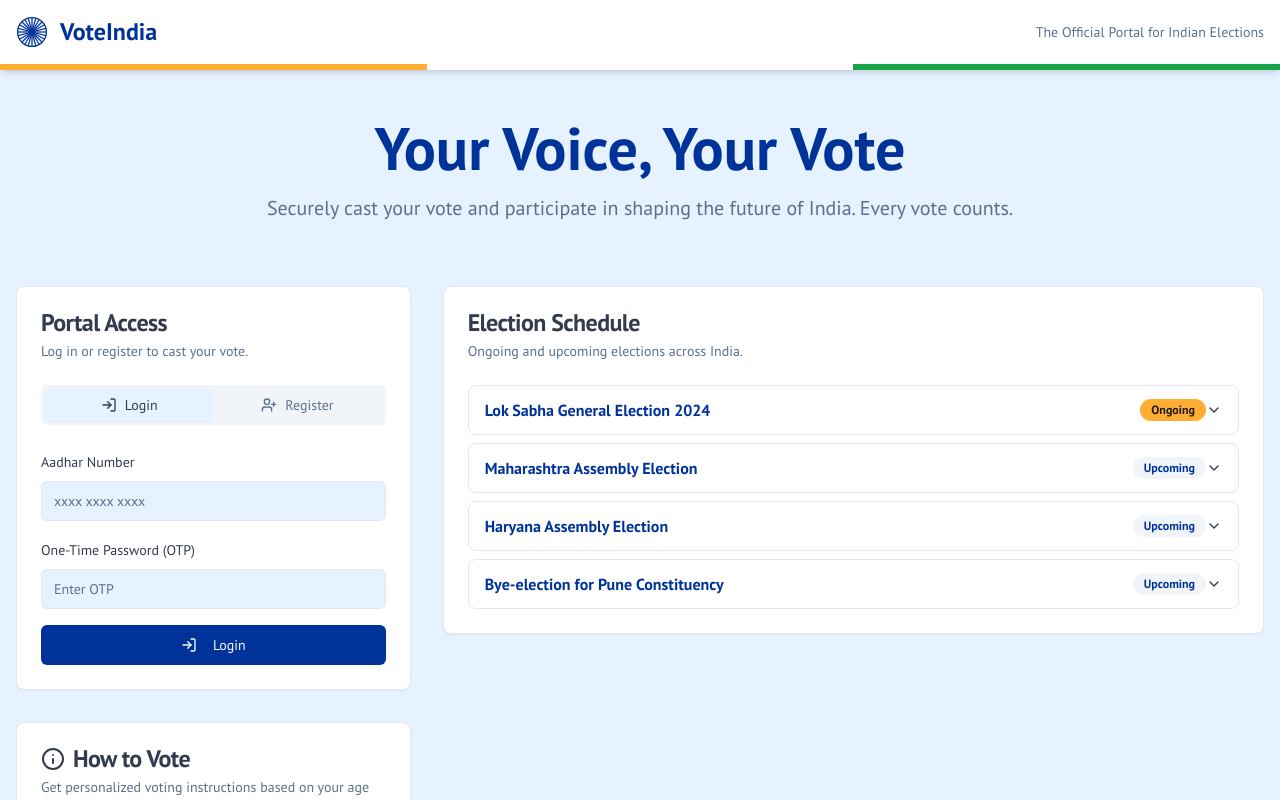
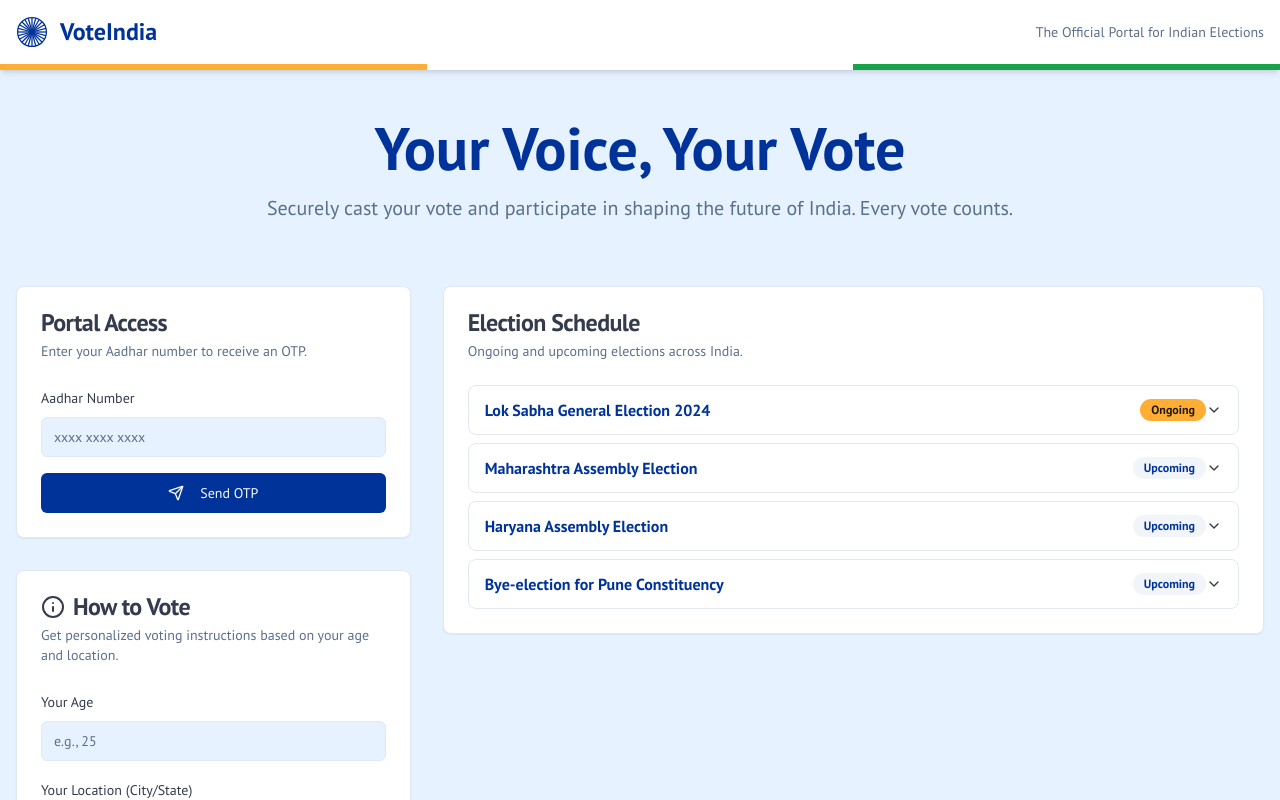
Before and after one commit to ShashankMudg/Your-Voice-Your-Vote, a Next.js app: page / in a window 1280 px wide. Shown: the top 800 px of the page. Built offline with nearby package versions, Linux system fonts and the light colour scheme; what @genkit-ai/googleai, genkit would draw is missing.

Commit message:
Remove the register option and OTP field and instead of login button the

```diff
--- a/src/components/auth-form.tsx
+++ b/src/components/auth-form.tsx
@@ -1,62 +1,29 @@
 "use client";
 
-import { Tabs, TabsContent, TabsList, TabsTrigger } from "@/components/ui/tabs";
 import { Card, CardContent, CardHeader, CardTitle, CardDescription } from "@/components/ui/card";
 import { Button } from "@/components/ui/button";
 import { Input } from "@/components/ui/input";
 import { Label } from "@/components/ui/label";
-import { LogIn, UserPlus } from "lucide-react";
+import { Send } from "lucide-react";
 
 export default function AuthForm() {
   return (
     <Card className="w-full">
       <CardHeader>
         <CardTitle>Portal Access</CardTitle>
-        <CardDescription>Log in or register to cast your vote.</CardDescription>
+        <CardDescription>Enter your Aadhar number to receive an OTP.</CardDescription>
       </CardHeader>
       <CardContent>
-        <Tabs defaultValue="login" className="w-full">
-          <TabsList className="grid w-full grid-cols-2 bg-secondary">
-            <TabsTrigger value="login">
-              <LogIn className="mr-2 h-4 w-4" /> Login
-            </TabsTrigger>
-            <TabsTrigger value="register">
-              <UserPlus className="mr-2 h-4 w-4" /> Register
-            </TabsTrigger>
-          </TabsList>
-          <TabsContent value="login" className="mt-6">
         <form className="space-y-4">
           <div className="space-y-2">
             <Label htmlFor="aadhar-login">Aadhar Number</Label>
             <Input id="aadhar-login" placeholder="xxxx xxxx xxxx" required />
           </div>
-              <div className="space-y-2">
-                <Label htmlFor="otp-login">One-Time Password (OTP)</Label>
-                <Input id="otp-login" type="password" placeholder="Enter OTP" required />
-              </div>
           <Button type="submit" className="w-full bg-primary hover:bg-primary/90 text-primary-foreground">
-                <LogIn className="mr-2 h-4 w-4"/>
-                Login
+            <Send className="mr-2 h-4 w-4"/>
+            Send OTP
           </Button>
         </form>
-          </TabsContent>
-          <TabsContent value="register" className="mt-6">
-            <form className="space-y-4">
-              <div className="space-y-2">
-                <Label htmlFor="name-register">Full Name</Label>
-                <Input id="name-register" placeholder="As per Aadhar" required />
-              </div>
-              <div className="space-y-2">
-                <Label htmlFor="aadhar-register">Aadhar Number</Label>
-                <Input id="aadhar-register" placeholder="xxxx xxxx xxxx" required />
-              </div>
-              <Button type="submit" className="w-full bg-primary hover:bg-primary/90 text-primary-foreground">
-                <UserPlus className="mr-2 h-4 w-4"/>
-                Register & Verify
-              </Button>
-            </form>
-          </TabsContent>
-        </Tabs>
       </CardContent>
     </Card>
   );
```
Lines whose indentation alone changed are shown as unchanged.
